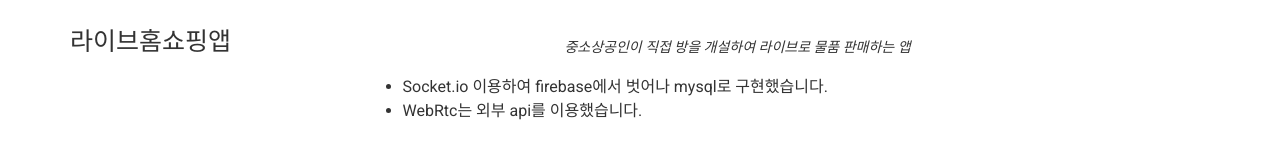
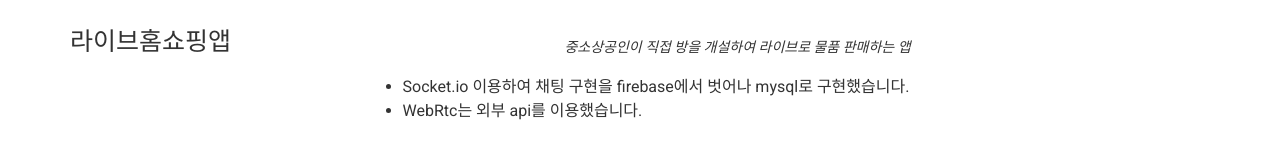
Before and after one commit to sd50712321/sd50712321.github.io, a plain HTML site: page index.html in a window 1280 px wide. Shown: the part 2930-3090 px from the top of the page. Drawn offline with nearby package versions, Linux system fonts and the light colour scheme.

Commit message:
채팅 수정

```diff
--- a/index.html
+++ b/index.html
@@ -293,7 +293,7 @@
           <div class="col-xs-12 col-sm-8 col-md-8 col-print-12">
             <p class="quote">중소상공인이 직접 방을 개설하여 라이브로 물품 판매하는 앱</p>
             <ul>
-              <li>Socket.io 이용하여 firebase에서 벗어나 mysql로 구현했습니다.</li>
+              <li>Socket.io 이용하여 채팅 구현을 firebase에서 벗어나 mysql로 구현했습니다.</li>
               <li>WebRtc는 외부 api를 이용했습니다.</li>
             </ul>
           </div>
```
